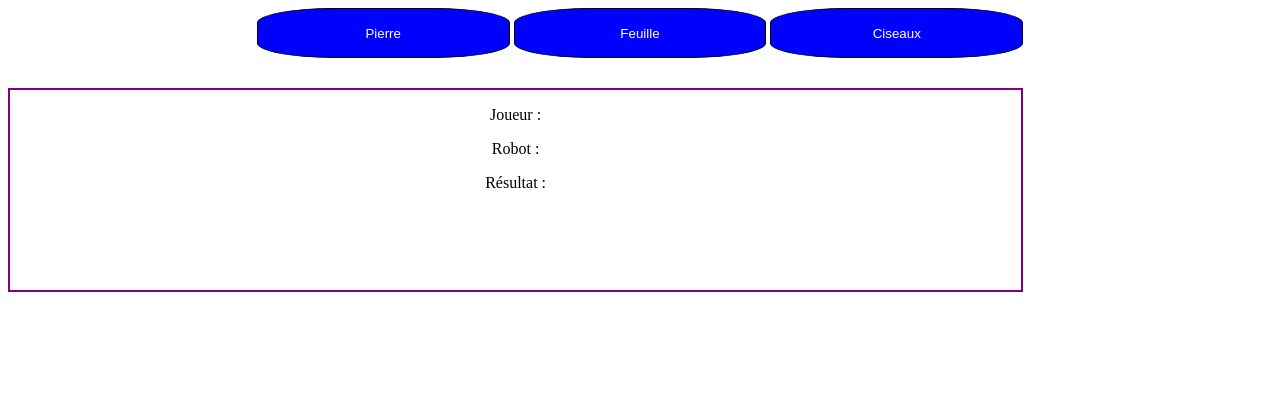
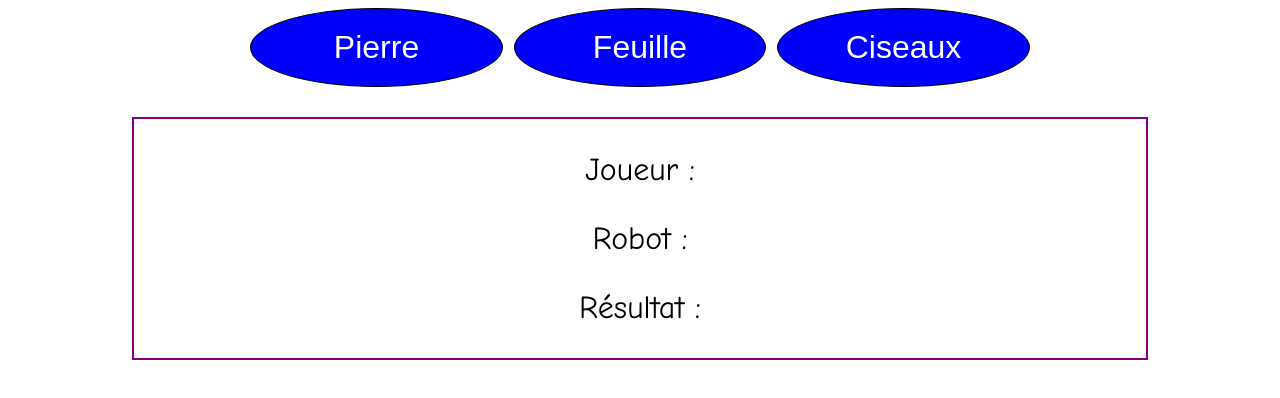
Before and after one commit to Vireth4114/R3.01, a plain HTML site: page Shifumi/index.html in a window 1280 px wide. Drawn offline with Linux system fonts and the light colour scheme.

Commit message:
css amélioré

```diff
--- a/Shifumi/css/style.css
+++ b/Shifumi/css/style.css
@@ -2,9 +2,11 @@ button {
     background-color: blue;
     color: white;
     border: solid black 1px;
-    border-radius: 30%;
+    border-radius: 100%;
     width: 20%;
-    height: 50px;
+    font-size: 100%;
+    padding-top: 20px;
+    padding-bottom: 20px;
 }
 
 button:hover {
@@ -13,11 +15,14 @@ button:hover {
 
 main {
     text-align: center;
+    font-family: 'Comic Sans MS';
+    font-size: 200%;
 }
 
 .resultat {
     border: solid purple 2px;
+    margin :auto;
     margin-top: 30px;
     width: 80%;
-    height: 200px;
+    height: 100%;
 }
```
